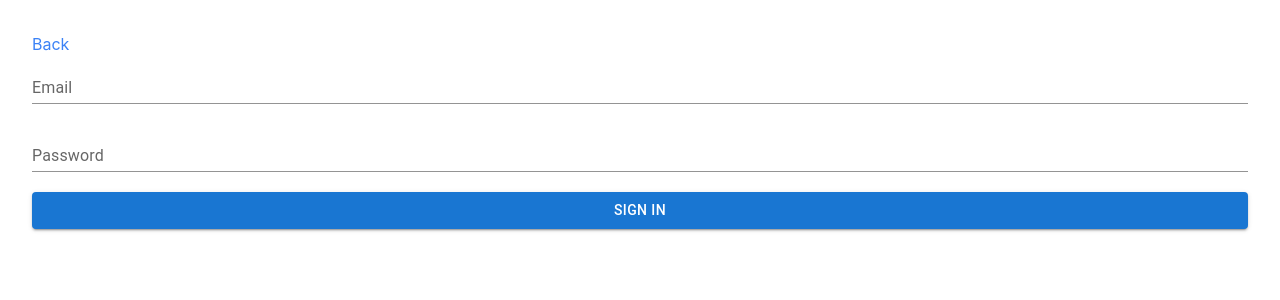
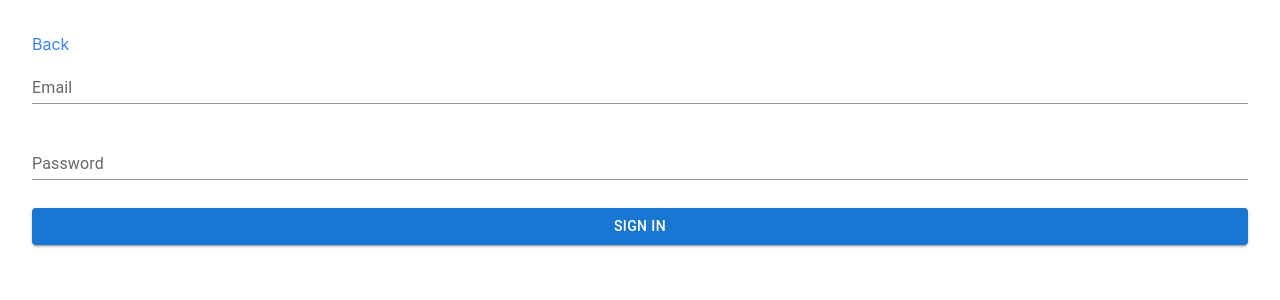
Before and after one commit to SatyaFariz/ecomm-ui, a Next.js app: page /sign-in in a window 1280 px wide. Shown: the top 300 px of the page. Built offline with nearby package versions, Linux system fonts and the light colour scheme.

Commit message:
increase gap

```diff
--- a/styles/SignUp.module.css
+++ b/styles/SignUp.module.css
@@ -3,5 +3,5 @@
 }
 
 .inputContainer {
-    @apply flex flex-col gap-5
+    @apply flex flex-col gap-7
 }
```
